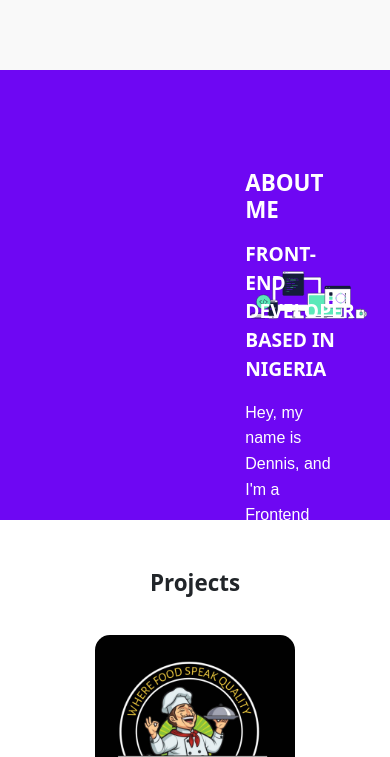
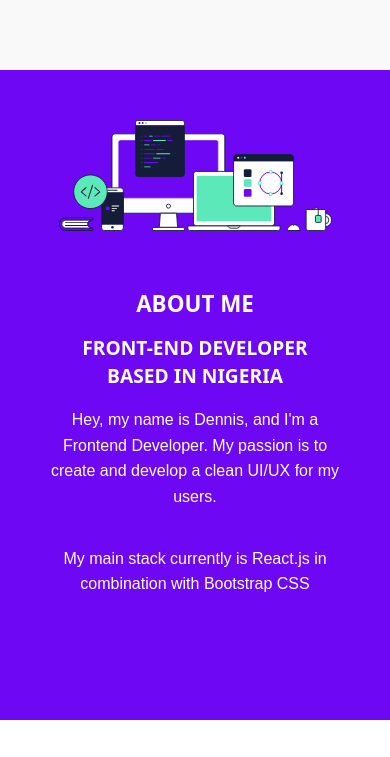
Before and after one commit to dennispaul8/my-portfolio, a React (Vite) app: page / in a window 390 px wide. Shown: the part 486-1243 px from the top of the page. Built offline with nearby package versions, Linux system fonts and the light colour scheme.

Commit message:
Complete about section screen 600px below

```diff
--- a/src/components/about/About.css
+++ b/src/components/about/About.css
@@ -52,3 +52,65 @@
     text-transform: uppercase;
     width: 50%;
  }
+
+
+
+ @media (max-width:600px) {
+   .about-cont{
+      background-color: #6E07F3;
+      height: 650px;
+      display: flex;
+      flex-direction: column;
+      padding-top: 50px;
+  }
+
+  .about-cont img{
+    width: 70%;
+    margin: 0 auto;
+  }
+
+
+  .about-txt{
+      margin-top: 60px;
+      margin-left: 0px;
+      text-align: center;
+      width: 100%;
+  }
+
+  .about-name{
+      color: white;
+      font-family: Mulish, sans-serif;
+      font-size: 1rem;
+      font-weight: 500;
+      line-height: 1.6;
+      width: 80%;
+   }
+
+   .about-stack{
+      color: white;
+      font-family: Mulish, sans-serif;
+      font-size: 1rem;
+      font-weight: 500;
+      line-height: 1.6;
+      width: 80%;
+      padding-top: 20px;
+   }
+
+   .about-role{
+      color: white;
+      font-size: 1.2rem;
+      font-weight: 700;
+      margin-bottom: 1rem;
+      text-transform: uppercase;
+      width: 60%;
+   }
+
+   .about-heading{
+      color: white;
+      font-size: 1.4rem;
+      font-weight: 700;
+      margin-bottom: 1rem;
+      text-transform: uppercase;
+      width: 50%;
+   }
+ }
```
